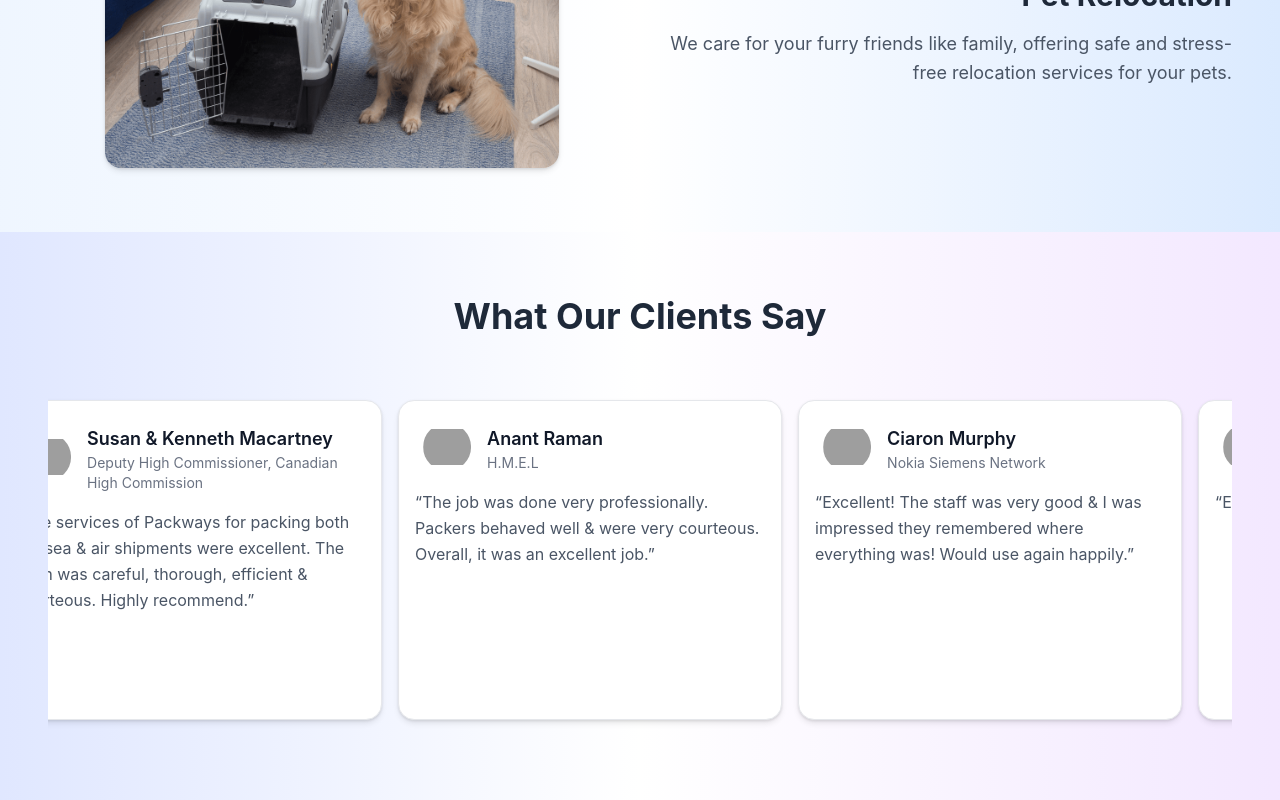
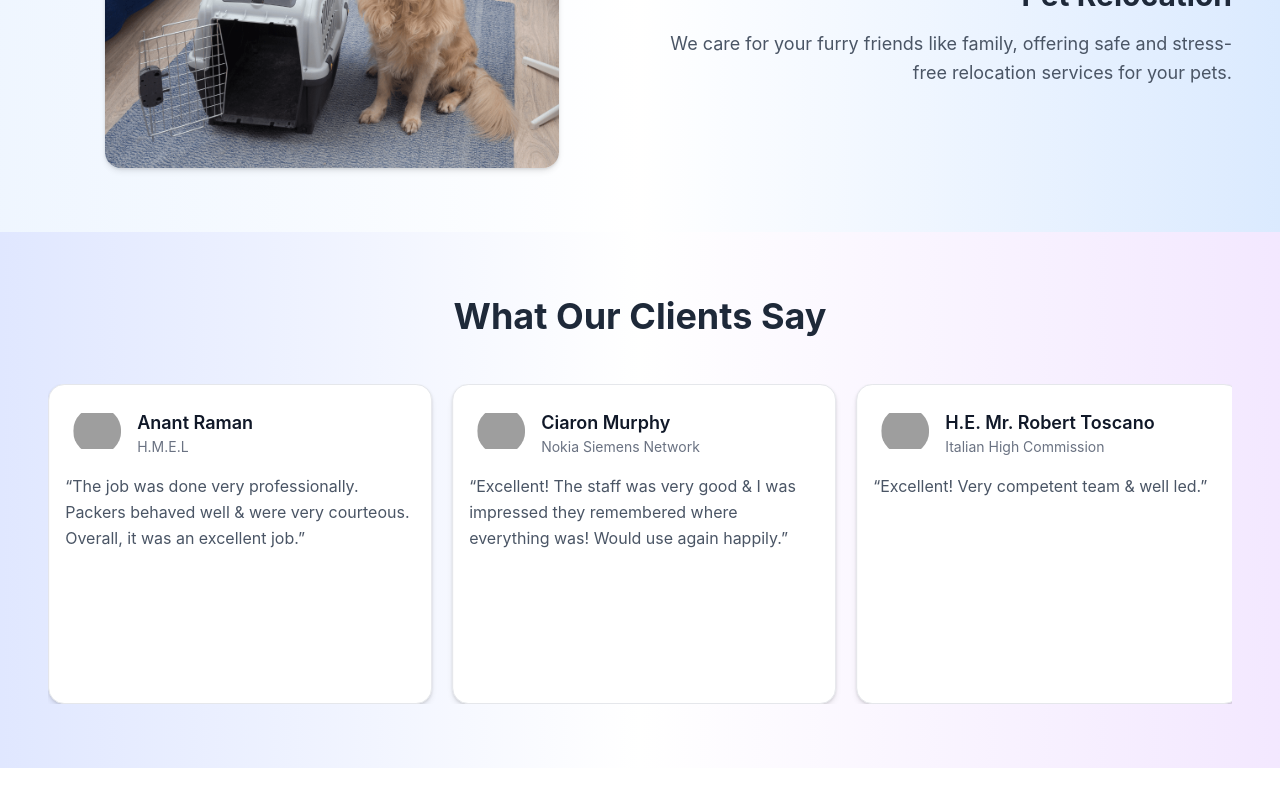
Before and after one commit to Kk-0010/packways, a React (Vite) app in the folder client/: page / in a window 1280 px wide. Shown: the part 2261-3061 px from the top of the page. After the commit the page ends 3029 px from the top, so only its background shows below. Built offline with nearby package versions, Linux system fonts and the light colour scheme; grey boxes are pictures that could not be loaded.

Commit message:
Testimonial Section Final

```diff
--- a/client/src/components/Home/Testimonials.jsx
+++ b/client/src/components/Home/Testimonials.jsx
@@ -10,7 +10,14 @@ import {
   AvatarImage,
 } from "../../components/ui/avatar";
 
+import {
+  Carousel,
+  CarouselContent,
+  CarouselItem,
+} from "../../components/ui/carousel";
+
 import { testimonials } from "../../constants";
+import Autoplay from "embla-carousel-autoplay";
 
 export default function Testimonials() {
   return (
@@ -20,12 +27,19 @@ export default function Testimonials() {
           What Our Clients Say
         </h2>
 
-        {/* Infinite Scrolling Row */}
-        <div className="group overflow-hidden relative w-full py-4">
-          <div className="flex gap-3 sm:gap-4 md:gap-6 lg:gap-4 animate-scroll">
+        <Carousel
+          plugins={[Autoplay({ delay: 2500, stopOnInteraction: false })]} // 🔹 auto scroll
+          opts={{ loop: true, autoplay: true, align: "start"}}
+
+          className="w-full"
+        >
+          <CarouselContent className="flex gap-0 sm:gap-4 md:gap-6 lg:gap-26">
             {testimonials.map(({ id, name, role, feedback, avatar }) => (
+              <CarouselItem
+                key={id}
+                className="basis-auto sm:basis-1/2 md:basis-1/3 lg:basis-1/4"
+              >
                 <Card
-                key={id}
                   className="
                     rounded-2xl shadow-lg hover:shadow-xl transition-shadow duration-300
                     flex-shrink-0
@@ -41,15 +55,21 @@ export default function Testimonials() {
                     </Avatar>
 
                     <div>
-                    <CardTitle className="text-sm sm:text-base md:text-lg mb-1">{name}</CardTitle>
+                      <CardTitle className="text-sm sm:text-base md:text-lg mb-1">
+                        {name}
+                      </CardTitle>
                       <div className="hidden md:flex">
-                      <p className="text-xs sm:text-sm text-gray-500 -mt-1 mb-0">{role}</p>
+                        <p className="text-xs sm:text-sm text-gray-500 -mt-1 mb-0">
+                          {role}
+                        </p>
                       </div>
                     </div>
                   </CardHeader>
 
                   <div className="block md:hidden">
-                  <p className="text-xs sm:text-sm text-gray-500 -mt-1 mb-0 pl-7">{role}</p>
+                    <p className="text-xs sm:text-sm text-gray-500 -mt-1 mb-0 pl-7">
+                      {role}
+                    </p>
                   </div>
 
                   <CardContent>
@@ -58,9 +78,10 @@ export default function Testimonials() {
                     </p>
                   </CardContent>
                 </Card>
+              </CarouselItem>
             ))}
-          </div>
-        </div>
+          </CarouselContent>
+        </Carousel>
       </div>
     </section>
   );
```
Lines whose indentation alone changed are shown as unchanged.
